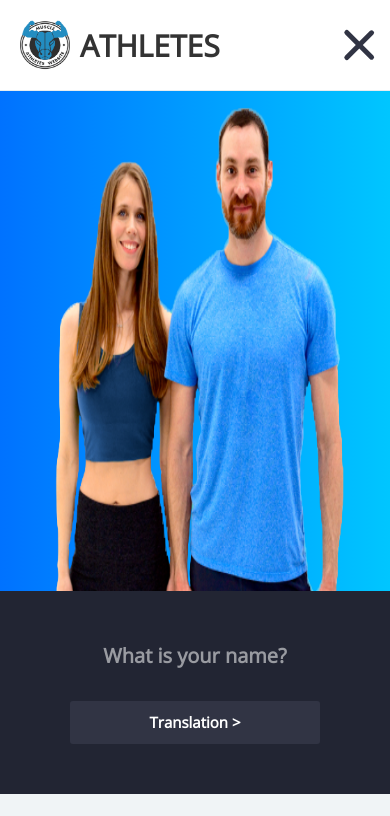
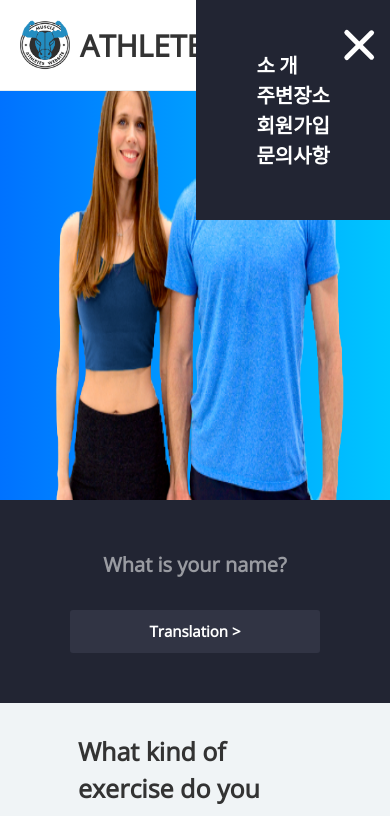
Before and after one commit to jeehoo0767/weightTraining_Application, a website: page index.html in a window 390 px wide. Both pictures are taken after a click on the element 350 px from the left and 45 px from the top of the page. Shown: the top 816 px of the page. Drawn offline with nearby package versions, Linux system fonts and the light colour scheme.

Commit message:
responsive

```diff
--- a/index.html
+++ b/index.html
@@ -27,6 +27,12 @@
             <div><span>ATHLETES</span></div>
         </div>
         <div class="gnb">
+            <div><a href="asset/search.html">소 개</a></div>
+            <div><a href="asset/search.html">주변장소</a></div>
+            <div><a href="asset/join.html">회원가입</a></div>
+            <div><a href="asset/search.html">문의사항</a></div>
+        </div>
+        <div class="gnb_toggle fadeout">
             <div><a href="asset/search.html">소 개</a></div>
             <div><a href="asset/search.html">주변장소</a></div>
             <div><a href="asset/join.html">회원가입</a></div>
@@ -193,39 +199,39 @@
     <script src="script/stopWatch.js"></script>
     <script src="index.js"></script>
     <script>
-        //scroll 감지 header
-        let didscroll;
-        let lastScrollTop = 0;
-        let delta = 5;
-        let navbarHeight = $(".header").outerHeight();
+        // //scroll 감지 header
+        // let didscroll;
+        // let lastScrollTop = 0;
+        // let delta = 5;
+        // let navbarHeight = $(".header").outerHeight();
 
-        $(window).scroll(function (evnet) {
-            didscroll = true;
-        });
+        // $(window).scroll(function (evnet) {
+        //     didscroll = true;
+        // });
 
-        setInterval(function () {
-            if (didscroll) {
-                hasScrolled();
-                didscroll = false;
-            }
-        }, 250);
+        // setInterval(function () {
+        //     if (didscroll) {
+        //         hasScrolled();
+        //         didscroll = false;
+        //     }
+        // }, 250);
 
-        function hasScrolled() {
-            let st = $(this).scrollTop();
+        // function hasScrolled() {
+        //     let st = $(this).scrollTop();
 
-            if (Math.abs(lastScrollTop - st) <= delta)
-                return;
+        //     if (Math.abs(lastScrollTop - st) <= delta)
+        //         return;
 
-            if (st > lastScrollTop && st > navbarHeight) {
-                $(".header").removeClass("nav-down").addClass("nav-up");
-            } else {
-                if (st + $(window).height() < $(document).height()) {
-                    $(".header").removeClass("nav-up").addClass("nav-down");
-                }
-            }
-            lastScrollTop = st;
-        }
-        //scroll 감지 header 끝
+        //     if (st > lastScrollTop && st > navbarHeight) {
+        //         $(".header").removeClass("nav-down").addClass("nav-up");
+        //     } else {
+        //         if (st + $(window).height() < $(document).height()) {
+        //             $(".header").removeClass("nav-up").addClass("nav-down");
+        //         }
+        //     }
+        //     lastScrollTop = st;
+        // }
+        // //scroll 감지 header 끝
 
         $('.owl-carousel').owlCarousel({
             // loop: true,
@@ -271,6 +277,7 @@
             $("#line-top").toggleClass("bar-top").toggleClass("bar-top-reverse");
             $("#line-middle").toggleClass("bar-middle").toggleClass("bar-middle-reverse");
             $("#line-bottom").toggleClass("bar-bottom").toggleClass("bar-bottom-reverse");
+            $(".gnb_toggle").toggleClass("fadeout");
         });
     </script>
 </body>
--- a/style.css
+++ b/style.css
@@ -14,6 +14,14 @@
 
 .hide{
   display:none;
+}
+
+.fadein{
+  opacity: 1;
+}
+
+.fadeout{
+  opacity: 0;
 }
 
 body {
@@ -47,6 +55,7 @@ button{
 
 .bar-top{
   transform: rotateZ(-45deg) translateY(13px);
+  background: #ffffff;
 }
 
 .bar-top-reverse{
@@ -63,6 +72,7 @@ button{
 }
 
 .bar-bottom{
+  background: #ffffff;
   transform: rotateZ(45deg) translateY(-13px);
 }
 
@@ -77,7 +87,7 @@ button{
   font-family: 'Open Sans', sans-serif;
   background: rgb(255,255,255);
   font-weight: bold;
-  position: sticky;
+  position: fixed;
   z-index: 12490;
   transition: top 0.2s ease-in-out;
   display:flex;
@@ -97,6 +107,23 @@ button{
   /* width: 40%; */
   display:flex;
   /* display: inline-block; */
+}
+
+.gnb_toggle{
+  padding: 50px;
+  position: fixed;
+  right: 0;
+  top: 0;
+  transition: all 0.2s ease-in-out;
+  background: #222533;
+}
+
+.gnb_toggle div{
+  font-family: 'Noto Sans KR', sans-serif;
+  margin: 0 10px;
+  font-weight: 900;
+  color:#ffffff;
+  font-size: 20px;
 }
 
 .gnb div{
@@ -171,7 +198,6 @@ button{
 }
 
 .main_img img{
-  width: 80%;
   height: 500px;
   position: relative;
   top: 20px;
@@ -573,6 +599,12 @@ background: linear-gradient(to right, #243B55, #141E30); /* W3C, IE 10+/ Edge, F
   height: 40px;
 }
 
+@media screen and (min-width: 901px){
+  .gnb_toggle{
+    opacity: 0;
+  }
+}
+
 @media screen and (max-width: 900px) {
     .gnb{
       display:none;
@@ -650,6 +682,8 @@ background: linear-gradient(to right, #243B55, #141E30); /* W3C, IE 10+/ Edge, F
 
   .main_img img{
     top: 0;
+    width: 80%;
+
   }
 
   .iframe_area{
```
